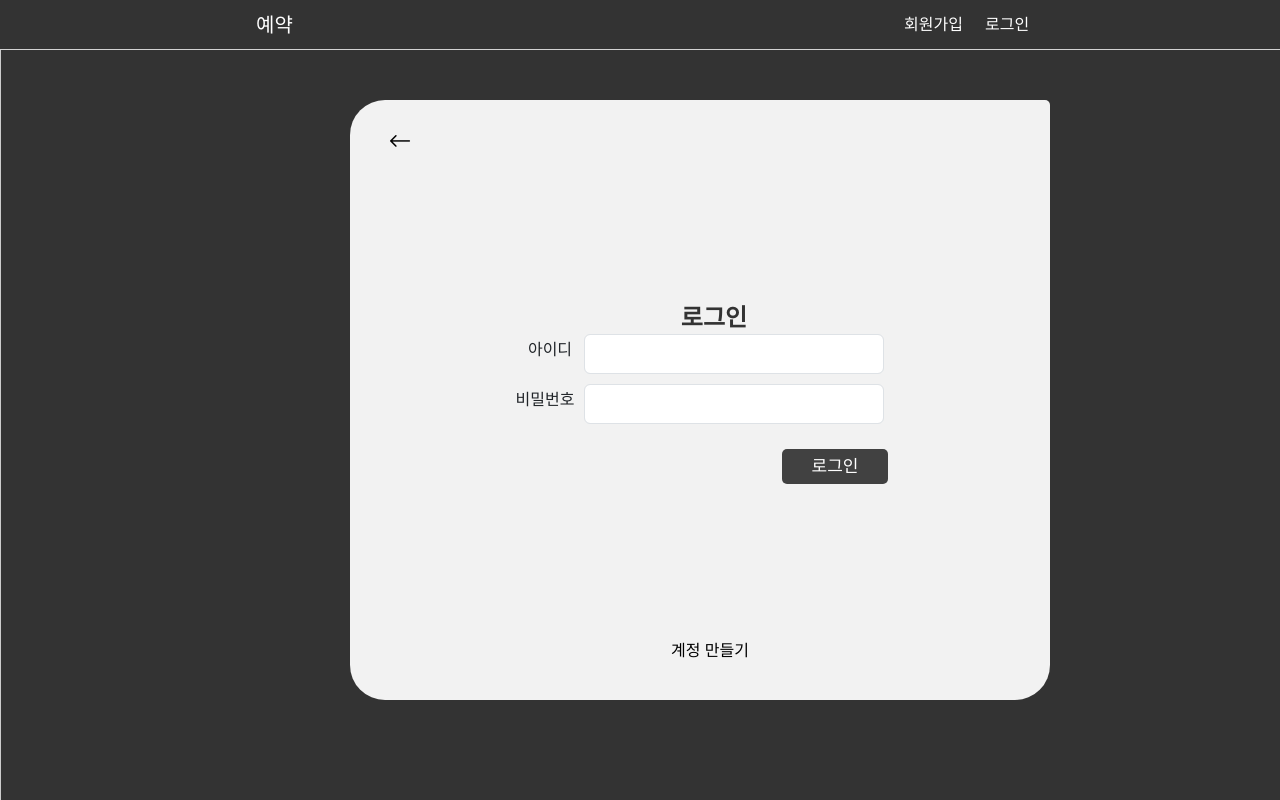
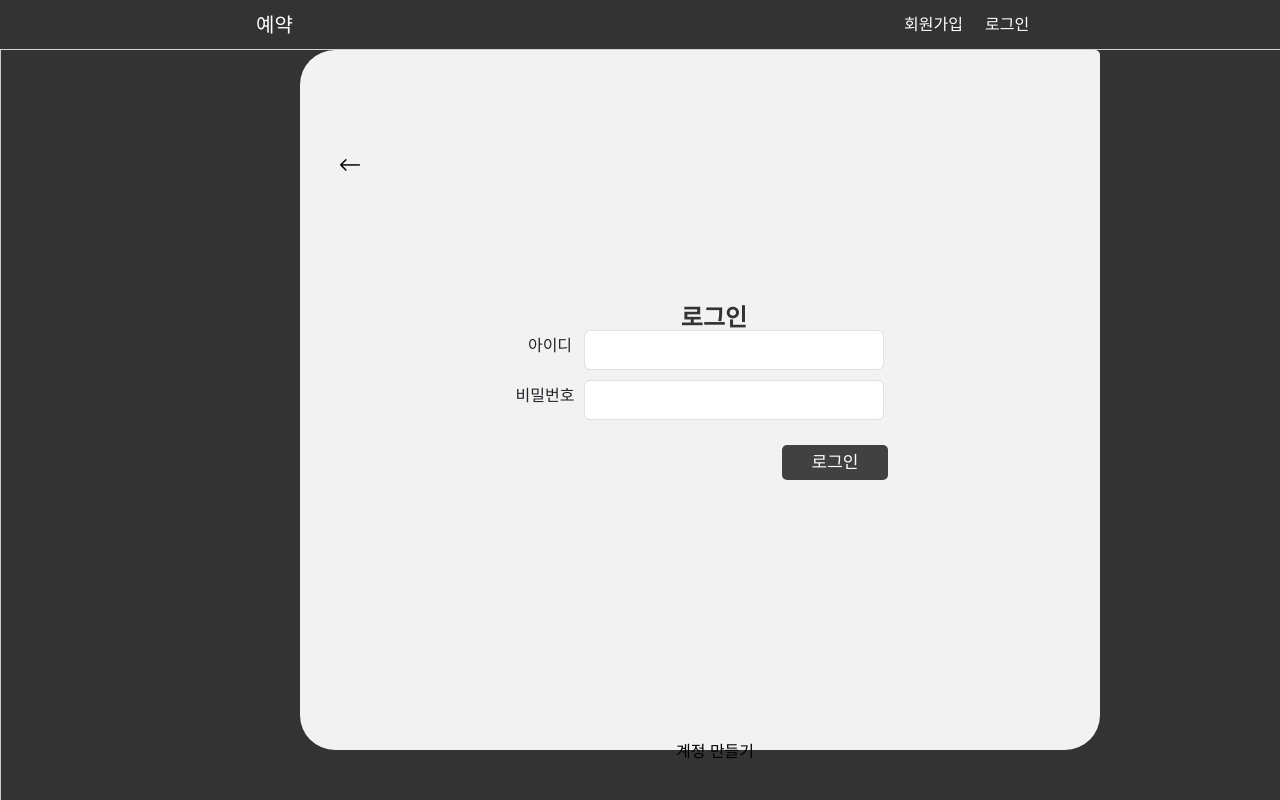
Before and after one commit to zeroempty2/reservationFront, a React (Create React App) app: page /login in a window 1280 px wide. Shown: the top 800 px of the page. Built offline with nearby package versions, Linux system fonts and the light colour scheme; a web font is replaced by a local one.

Commit message:
Main css수정

```diff
--- a/src/pages/css/Main.css
+++ b/src/pages/css/Main.css
@@ -16,8 +16,8 @@
   }
   .main-square{
     display: flex;
-    width: 700px;
-    height: 600px;
+    width: 800px;
+    height: 700px;
     background-color: rgba(255, 255, 255, 0.938);
     border-top-left-radius: 35px;
     border-top-right-radius: 5px;
@@ -93,6 +93,7 @@
     font-weight: bold;
     color: #333;
   }
+
   .login-request-button{
     display: flex;
     justify-content: center;
@@ -120,8 +121,10 @@
   }
 
   .login-signup{
-    margin-left:20px;
-    margin-top: 150px;
+    position: absolute;
+    top: 740px;
+    left: 675px;
+
     color: black;
     text-decoration: none;
   }
@@ -135,13 +138,15 @@
   }
 
   .login-form-group{
-    margin-top: 170px;
+    margin-top: 15px;
   }
 
   .back-img{
+    position:absolute;
+    top: 145px;
     width: 38px;
     height: 40px;
     background-position: center;
-    margin-right: 600px;
-    margin-bottom: 3px;
+    margin-right: 700px;
+    z-index: 10;
   }
```
